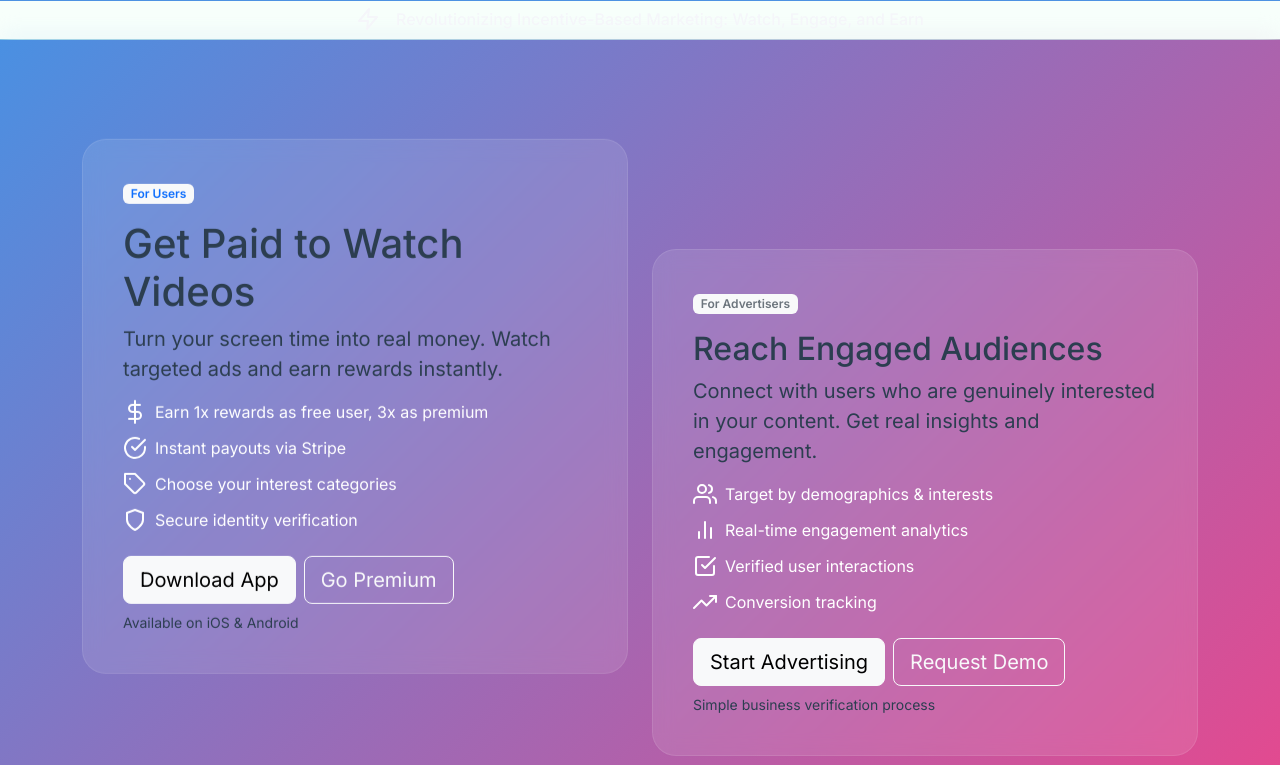
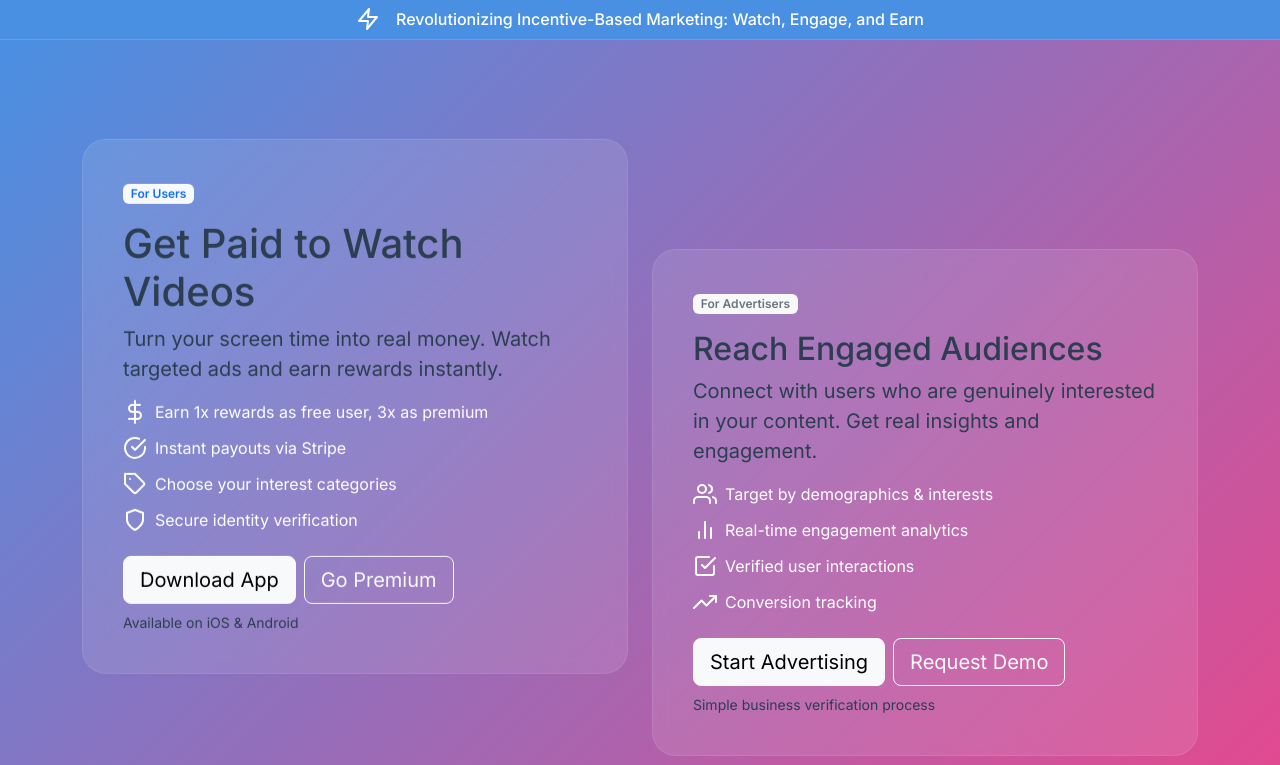
Before and after one commit to mlyongardiner/aditt-site, a Flask app: page / in a window 1280 px wide. Shown: the part 77-842 px from the top of the page. Run offline with Flask 3, Linux system fonts and the light colour scheme; some libraries are stand-ins or nearby versions.

Commit message:
Agent query: Is the announcement banner now clearly visible with good contrast against the background?
Update announcement banner styling and add screenshot.

Screenshot: https://storage.googleapis.com/screenshot-production-us-central1/0ffc51b7-d2cf-49eb-bf3c-e417bce69829/bbc27c8a-f708-4fc7-baae-4d3224dd04b1.jpg

```diff
--- a/static/css/style.css
+++ b/static/css/style.css
@@ -533,8 +533,7 @@
 
 /* Announcement Banner */
 .announcement-banner {
-    background: rgba(171, 255, 210, 0.1);
-    backdrop-filter: blur(10px);
+    background: var(--primary-color);
     border-bottom: 1px solid rgba(171, 255, 210, 0.2);
     position: fixed;
     top: 76px;
@@ -543,7 +542,7 @@
 }
 
 .announcement-text {
-    color: var(--light);
+    color: white;
     font-weight: 500;
     display: flex;
     align-items: center;
```
Also changed, not shown: attached_assets/Screenshot 2025-01-24 at 5.08.22 PM.png (added).
